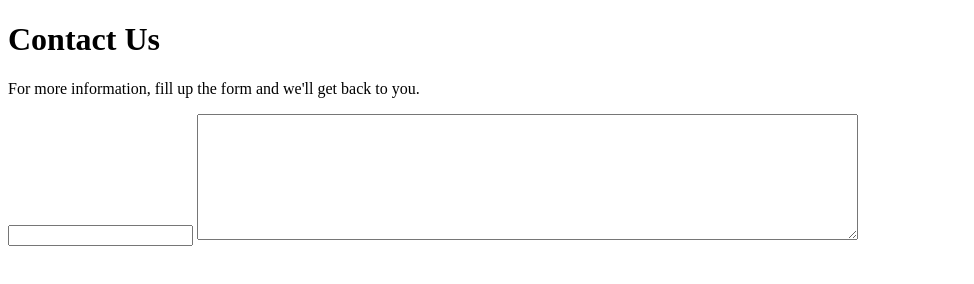
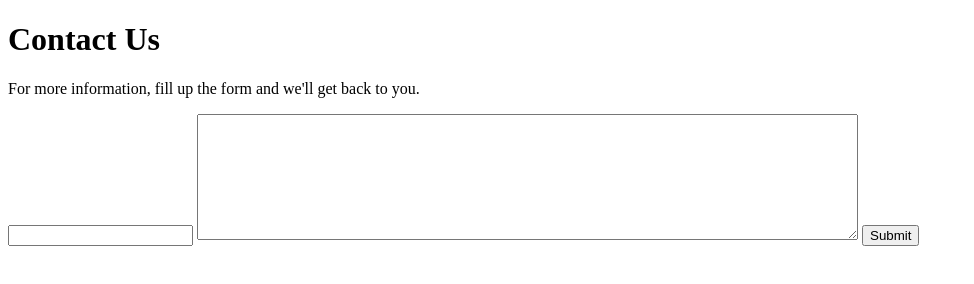
Before and after one commit to whipcreamsoda/contact, a plain HTML site: page index.html in a window 1280 px wide. Shown: the whole page, without its empty margins (0-974 px from the left). Drawn offline with Linux system fonts and the light colour scheme.

Commit message:
Added submit button

```diff
--- a/index.html
+++ b/index.html
@@ -10,7 +10,7 @@
     <form class="" action="https://formspree.io/ernica.ding@gmail.com" method="post">
       <input type="text" name="Customer Name">
       <textarea name="Message" rows="8" cols="80"></textarea>
-
+      <button type="submit" name="button">Submit</button>
     </form>
 
   </body>
```
